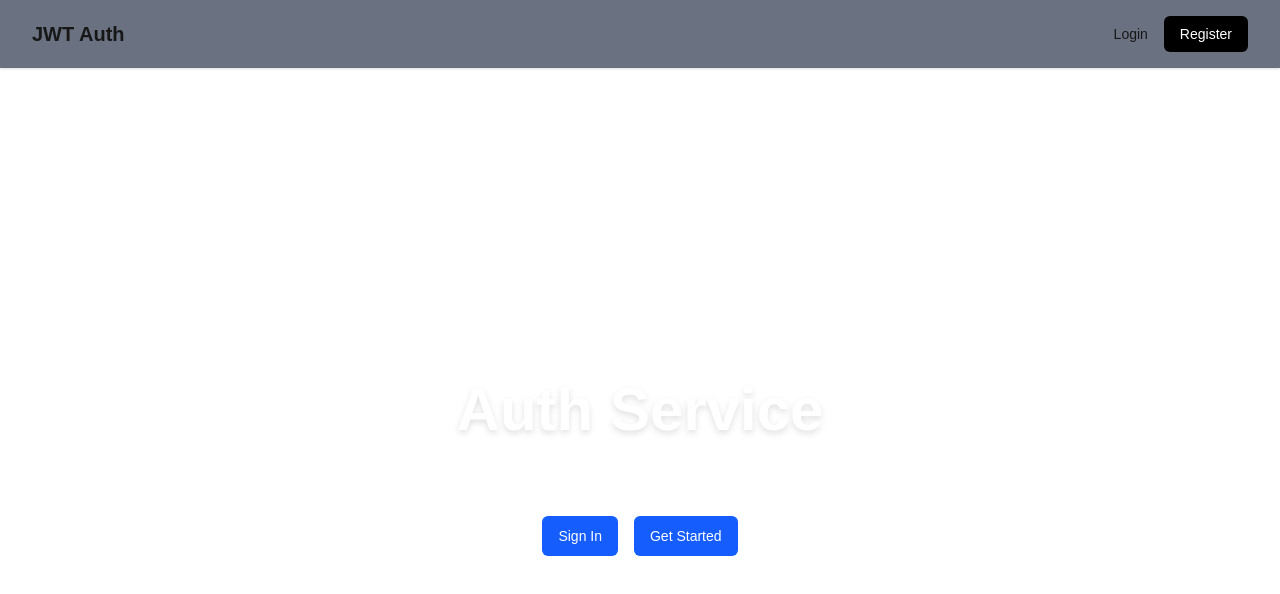
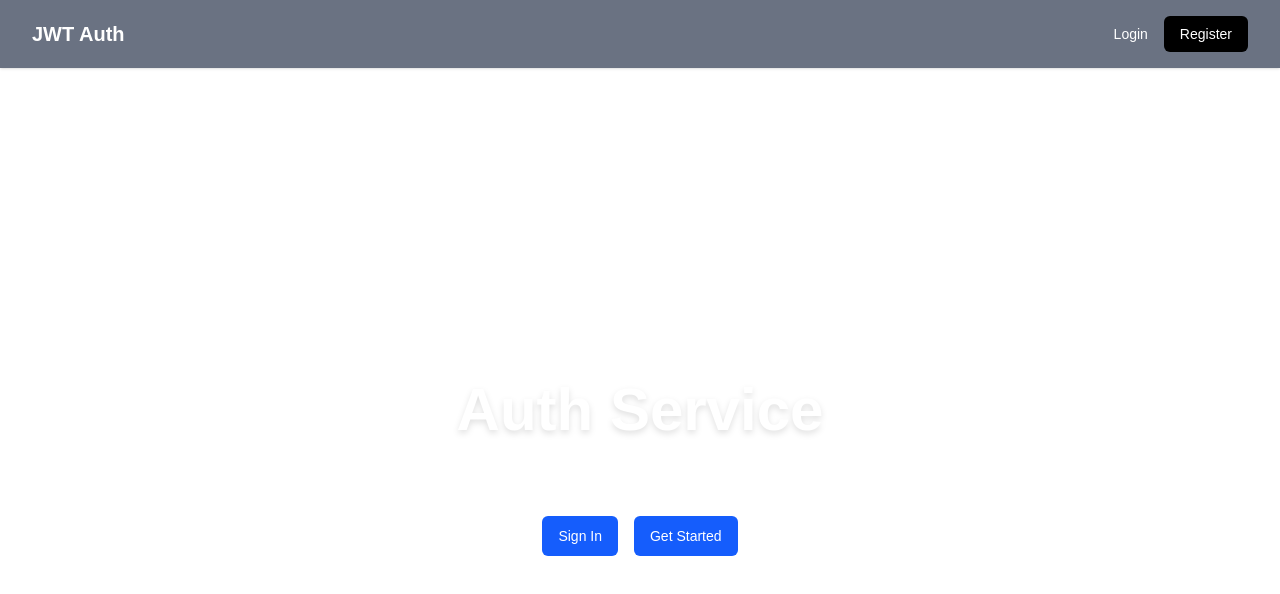
Before and after one commit to coderkanchan/jwt-auth-system, a Next.js app: page / in a window 1280 px wide. Shown: the top 594 px of the page. Built offline with nearby package versions, Linux system fonts and the light colour scheme; no server answers.

Commit message:
style: enhance navbar with dashboard and settings links for authenticated users

```diff
--- a/src/components/navbar.tsx
+++ b/src/components/navbar.tsx
@@ -7,25 +7,44 @@ export const Navbar = async () => {
   const session = await getServerSession(authOptions);
 
   return (
-    <nav className="flex justify-between items-center py-4 px-8 bg-gray-500 shadow-sm">
-      <Link href="/" className="font-bold text-xl">
+    <nav className="flex justify-between items-center py-4 px-8 bg-gray-500 shadow-sm text-white">
+      <Link href="/" className="font-bold text-xl hover:opacity-80 transition">
         JWT Auth
       </Link>
-      <div className="flex gap-x-4 items-center">
+
+      <div className="flex gap-x-6 items-center">
         {!session ? (
-          <>
-            <Link href="/login" className="text-sm font-medium">Login</Link>
-            <Link href="/register" className="bg-black text-white px-4 py-2 rounded-md text-sm">Register</Link>
-          </>
+          <div className="flex gap-x-4 items-center">
+            <Link href="/login" className="text-sm font-medium hover:underline">
+              Login
+            </Link>
+            <Link
+              href="/register"
+              className="bg-black text-white px-4 py-2 rounded-md text-sm hover:bg-gray-800 transition"
+            >
+              Register
+            </Link>
+          </div>
         ) : (
-          <>
-            <span className="text-sm text-gray-300">Hi, {session.user?.name}</span>
+          <div className="flex gap-x-4 items-center">
+            <Link href="/dashboard" className="text-sm hover:underline">
+              Dashboard
+            </Link>
+
+            <Link href="/settings" className="text-sm hover:underline">
+              Settings
+            </Link>
+
+            <span className="text-sm text-gray-200 border-l pl-4 border-gray-400">
+              Hi, <span className="font-semibold">{session.user?.name}</span>
+            </span>
+
             <LogoutButton>
-              <button className="text-sm bg-red-500 text-white px-4 py-2 rounded-md">
+              <button className="text-sm bg-red-600 hover:bg-red-700 text-white px-4 py-2 rounded-md transition">
                 Logout
               </button>
             </LogoutButton>
-          </>
+          </div>
         )}
       </div>
     </nav>
```
